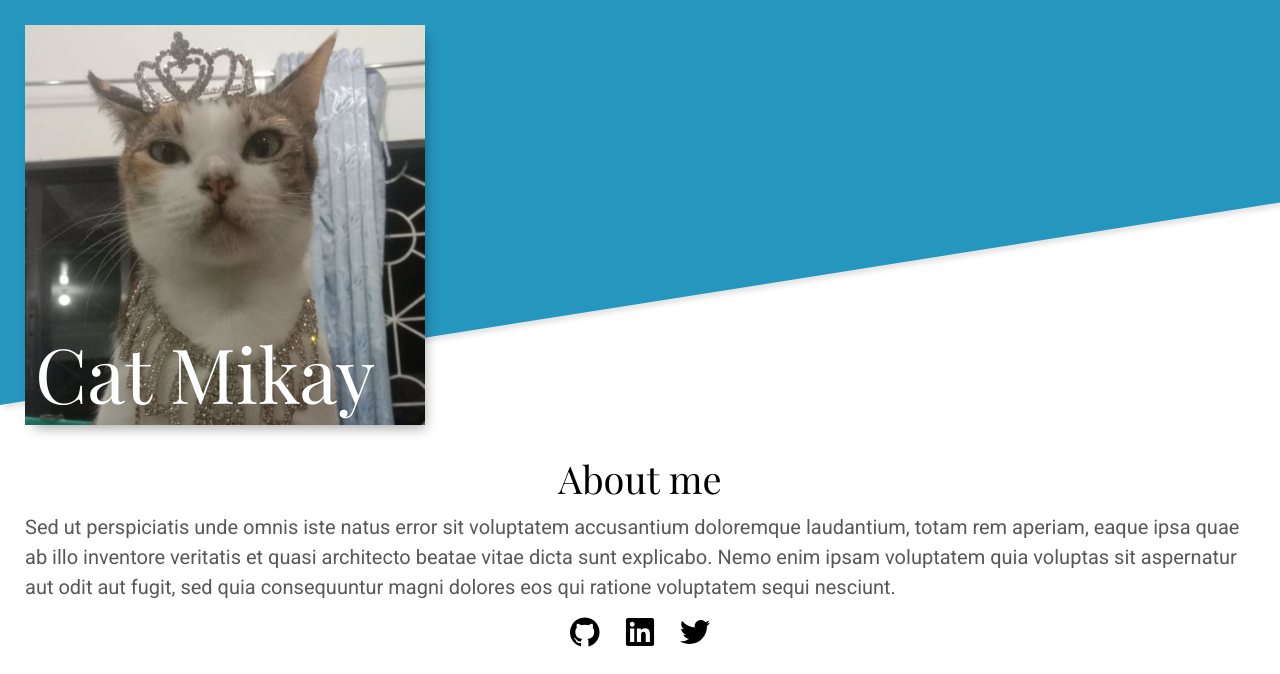
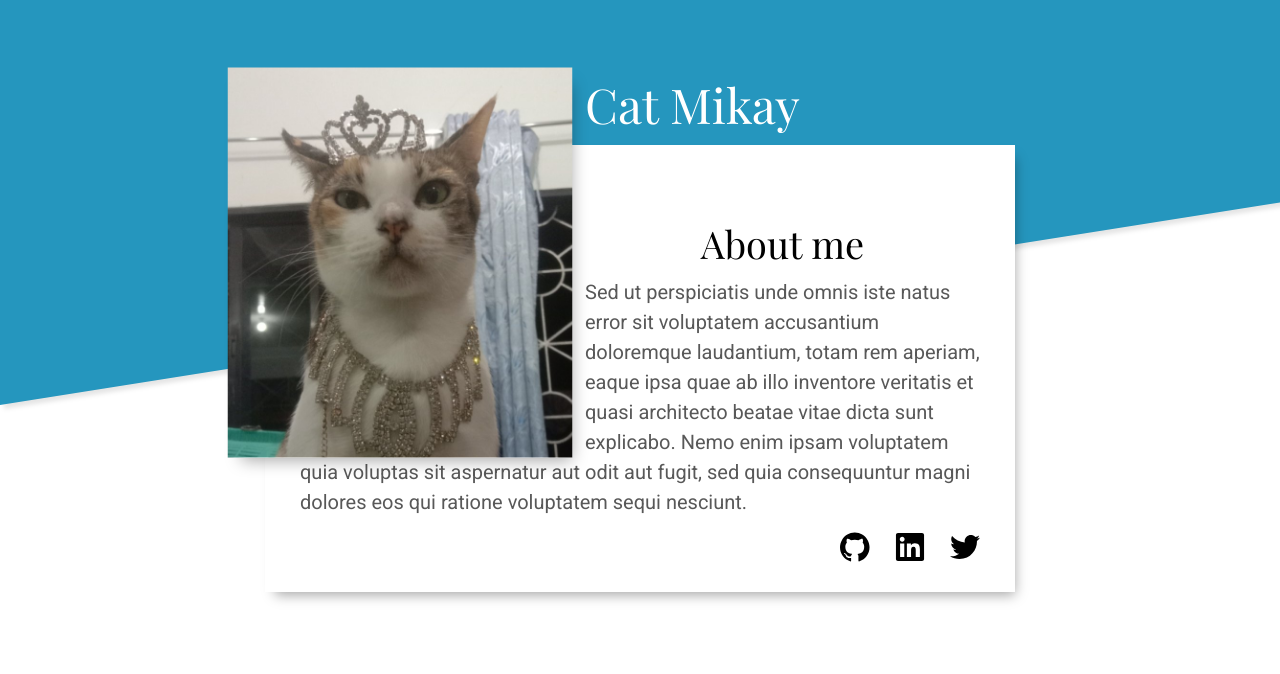
Before and after one commit to Dtdeep/homepage, a website built with webpack: page src/index.html in a window 1280 px wide. Shown: the top 674 px of the page. Built offline with nearby package versions, Linux system fonts and the light colour scheme.

Commit message:
Add Media Query for Tablet and design the Header

```diff
--- a/src/styles.css
+++ b/src/styles.css
@@ -32,6 +32,7 @@ header {
   padding-bottom: 75px;
 }
 .box {
+  top: 0px;
   width: 100%;
   height: 405px;
   position: absolute;
@@ -42,7 +43,7 @@ header {
   margin-top: 25px;
   object-fit: cover;
   width: 84vw;
-  max-width: 400px;
+  max-width: 335px;
   height: 400px;
   object-position: top 10px;
   box-shadow: 5px 8px 12px -5px rgba(0, 0, 0, 0.35);
@@ -56,7 +57,7 @@ header {
   position: absolute;
   bottom: 20px;
   left: 10px;
-  font-size: 4.75rem;
+  font-size: 4.4rem;
   color: white;
   line-height: 64px;
   font-family: Playfair Display;
@@ -90,6 +91,7 @@ main {
   display: flex;
   align-items: center;
   flex-direction: column;
+  padding-bottom: 50px;
 }
 
 main > section {
@@ -200,3 +202,46 @@ p.footer-message {
   font-family: Playfair Display;
   font-weight: 550;
 }
+
+.about-me-container {
+  display: flex;
+  flex-direction: column;
+  align-items: center;
+}
+
+@media (min-width: 600px) {
+  .portrait-image {
+    width: 40vw;
+    max-width: 265px;
+    height: 300px;
+    margin: 0;
+    margin-right: 20px;
+    float: left;
+    transform: scale(1.3, 1.3) translateX(-25px) translateY(-25px);
+  }
+  .h2-about-me {
+    padding-top: 70px;
+    margin-top: 0;
+  }
+  .about-me-container {
+    background-color: white;
+    display: block;
+    padding: 0 min(3.3vw, 35px) 30px min(3.3vw, 35px);
+    max-width: 750px;
+    box-shadow: 5px 8px 12px -5px rgba(0, 0, 0, 0.35);
+  }
+  .h1-title {
+    font-size: 3rem;
+    top: -73px;
+    left: min(42.5vw, 285px);
+    width: 300px;
+    height: 90px;
+  }
+  .logos-svg-container {
+    justify-content: right;
+  }
+
+  header {
+    padding: 145px 65px 85px 65px;
+  }
+}
```
